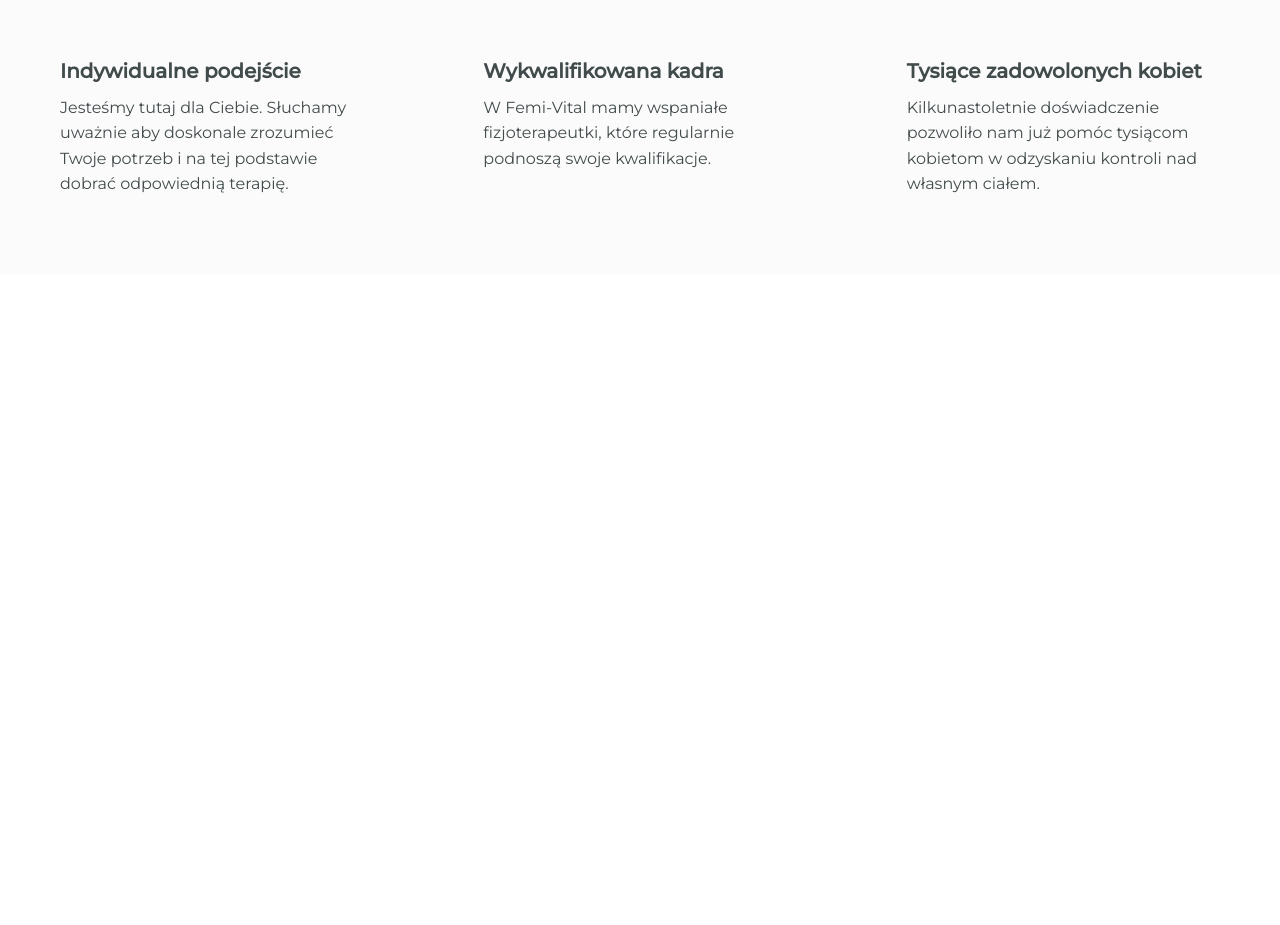
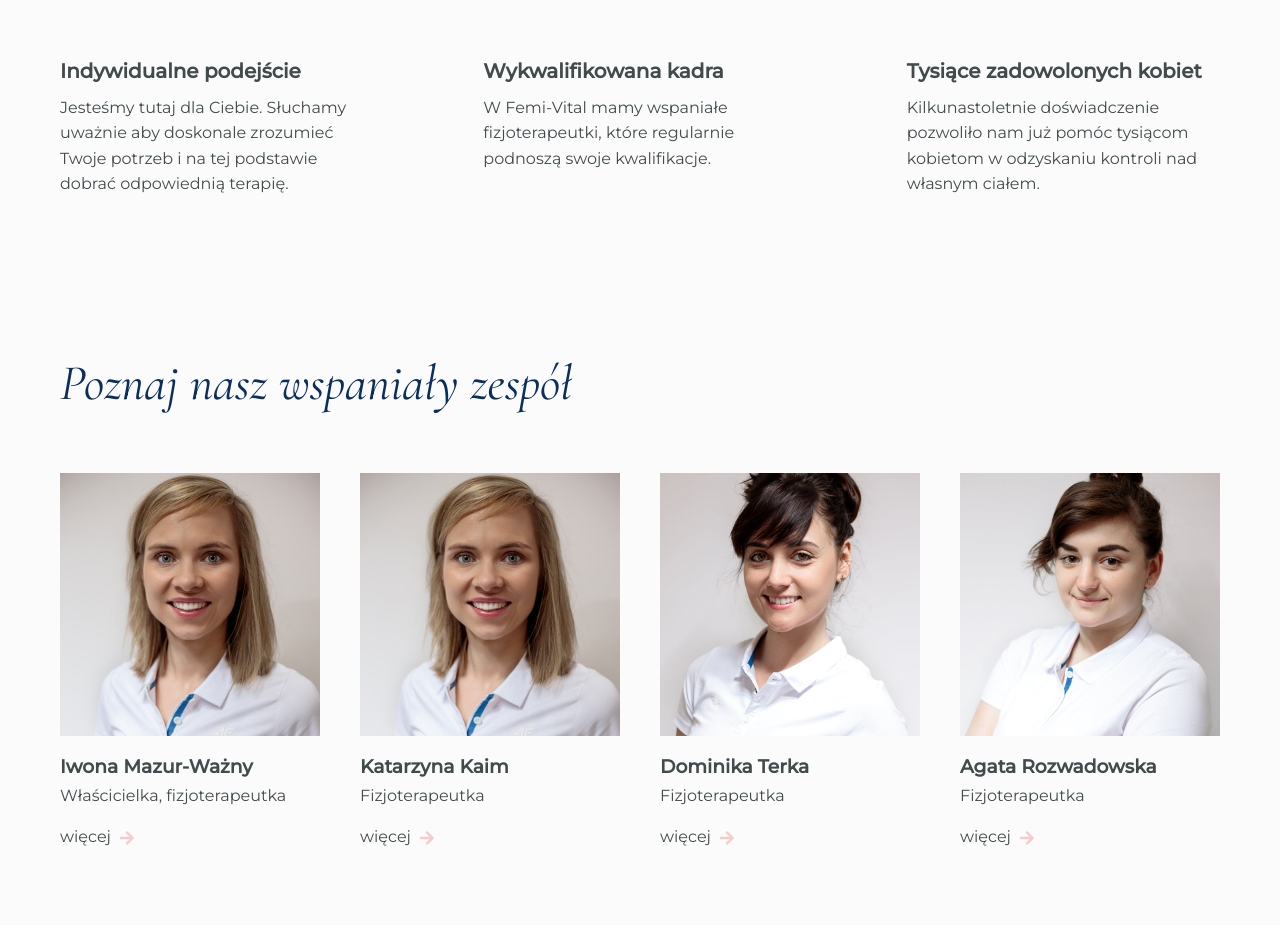
Before and after one commit to awysocka/femi-vital-web, a Gatsby site: page / in a window 1280 px wide. Shown: the part 2074-2999 px from the top of the page. Before the commit the page ends 2349 px from the top, so only its background shows below. Built offline with nearby package versions, Linux system fonts and the light colour scheme; Gatsby itself is replaced by a stand-in of ours.

Commit message:
Add team section with media queries

```diff
--- a/package.json
+++ b/package.json
@@ -29,6 +29,7 @@
     "react": "^17.0.1",
     "react-dom": "^17.0.1",
     "react-helmet": "^6.1.0",
+    "react-icons": "^4.3.1",
     "styled-components": "^5.3.5"
   }
 }
--- a/src/components/DividerQuote/DividerQuote.jsx
+++ b/src/components/DividerQuote/DividerQuote.jsx
@@ -13,7 +13,7 @@ const DividerQuote = () => {
       <Content>
         <Avatar src={avatar} alt='' />
         <Caption>
-          <Caption>Iwona Mazur-Ważny</Caption>
+          <p>Iwona Mazur-Ważny</p>
           <p>Femi-Vital, założycielka</p>
         </Caption>
       </Content>
--- a/src/components/DividerQuote/DividerQuotes.styles.js
+++ b/src/components/DividerQuote/DividerQuotes.styles.js
@@ -78,7 +78,7 @@ export const Caption = styled.div`
     margin: 0;
   }
 
-  :first-child {
+  p:first-child {
     font-size: ${({ theme }) => theme.fontSize.body};
     font-weight: 600;
     line-height: 2;
--- /dev/null
+++ b/src/components/TeamSection/TeamSection.jsx
@@ -0,0 +1,52 @@
+import React from 'react';
+import { PageWrapper } from '../../assets/styles/PageStyles.styles';
+import agata from '../../assets/images/photo-4-agata.jpg';
+import dominika from '../../assets/images/photo-5-dominika.jpg';
+import iwona from '../../assets/images/photo-6-iwona.jpg';
+import { Wrapper, TeamList, StyledLink, StyledIcon } from './TeamSection.styles';
+
+const TeamSection = () => {
+  return (
+    <Wrapper>
+      <PageWrapper>
+        <h2>Poznaj nasz wspaniały zespół</h2>
+        <TeamList>
+          <li>
+            <img src={iwona} alt='' />
+            <h3>Iwona Mazur-Ważny</h3>
+            <p>Właścicielka, fizjoterapeutka</p>
+            <StyledLink>
+              więcej <StyledIcon />
+            </StyledLink>
+          </li>
+          <li>
+            <img src={iwona} alt='' />
+            <h3>Katarzyna Kaim</h3>
+            <p>Fizjoterapeutka</p>
+            <StyledLink>
+              więcej <StyledIcon />
+            </StyledLink>
+          </li>
+          <li>
+            <img src={dominika} alt='' />
+            <h3>Dominika Terka</h3>
+            <p>Fizjoterapeutka</p>
+            <StyledLink>
+              więcej <StyledIcon />
+            </StyledLink>
+          </li>
+          <li>
+            <img src={agata} alt='' />
+            <h3>Agata Rozwadowska</h3>
+            <p>Fizjoterapeutka</p>
+            <StyledLink>
+              więcej <StyledIcon />
+            </StyledLink>
+          </li>
+        </TeamList>
+      </PageWrapper>
+    </Wrapper>
+  );
+};
+
+export default TeamSection;
--- /dev/null
+++ b/src/components/TeamSection/TeamSection.styles.js
@@ -0,0 +1,66 @@
+import styled from 'styled-components';
+import { FaArrowRight } from 'react-icons/fa';
+import { Link } from 'gatsby';
+
+export const Wrapper = styled.div`
+  background-color: ${({ theme }) => theme.color.lightGrey};
+  padding: 40px 0;
+
+  ${({ theme }) => theme.mq.desktop} {
+    padding: 78px 0px;
+  }
+
+  h2 {
+    margin: 0;
+    margin-bottom: 30px;
+    font-size: ${({ theme }) => theme.fontSize.headingSecondaryMobile};
+    font-family: ${({ theme }) => theme.fontFamily.cormorant};
+    font-style: italic;
+    font-weight: 500;
+    color: ${({ theme }) => theme.color.darkBlue};
+
+    ${({ theme }) => theme.mq.desktop} {
+      font-size: ${({ theme }) => theme.fontSize.headingSecondary};
+      margin-bottom: 60px;
+    }
+  }
+`;
+
+export const TeamList = styled.ul`
+  display: grid;
+  grid-template-columns: repeat(auto-fill, minmax(240px, 1fr));
+  grid-gap: 40px;
+
+  img {
+    width: 100%;
+    max-width: 400px;
+    margin: 0 autu;
+  }
+
+  h3 {
+    font-family: ${({ theme }) => theme.fontFamily.montserrat};
+    font-weight: 600;
+    color: ${({ theme }) => theme.color.darkGrey};
+    margin: 16px 0 4px;
+  }
+
+  p {
+    font-family: ${({ theme }) => theme.fontFamily.montserrat};
+    color: ${({ theme }) => theme.color.darkGrey};
+    margin: 0;
+    margin-bottom: 20px;
+  }
+`;
+
+export const StyledLink = styled(Link)`
+  cursor: pointer;
+  font-family: ${({ theme }) => theme.fontFamily.montserrat};
+  color: ${({ theme }) => theme.color.darkGrey};
+  display: flex;
+  align-items: center;
+`;
+
+export const StyledIcon = styled(FaArrowRight)`
+  color: ${({ theme }) => theme.color.lightPink};
+  margin-left: 8px;
+`;
--- a/src/pages/index.jsx
+++ b/src/pages/index.jsx
@@ -3,6 +3,7 @@ import Hero from '../components/Hero/Hero';
 import DividerQuote from '../components/DividerQuote/DividerQuote';
 import AboutUs from '../components/AboutUs/AboutUs';
 import AdvantagesSection from '../components/AdvantagesSection/AdvantagesSection';
+import TeamSection from '../components/TeamSection/TeamSection';
 import { PageWrapper } from '../assets/styles/PageStyles.styles';
 
 const IndexPage = () => {
@@ -14,6 +15,7 @@ const IndexPage = () => {
         <AboutUs />
       </PageWrapper>
       <AdvantagesSection />
+      <TeamSection />
     </>
   );
 };
```
Also changed, not shown: 1 other file.
